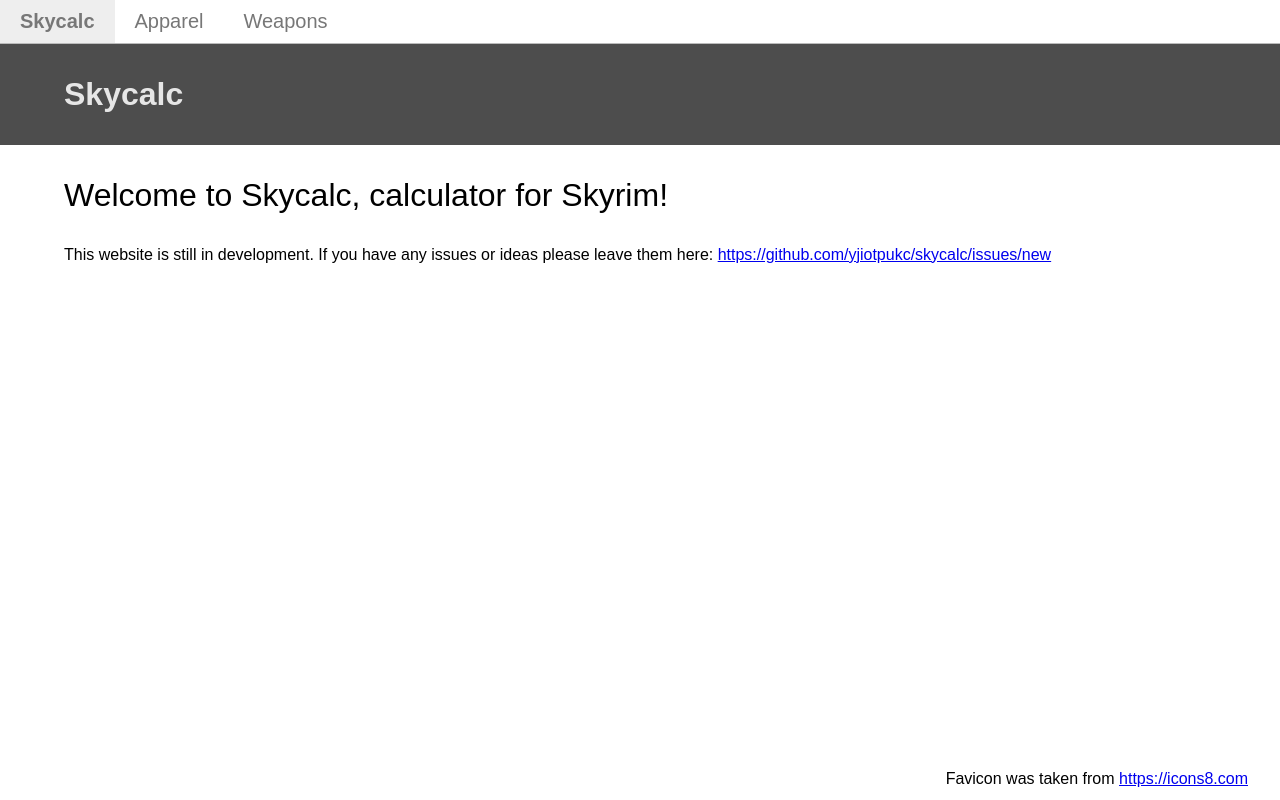
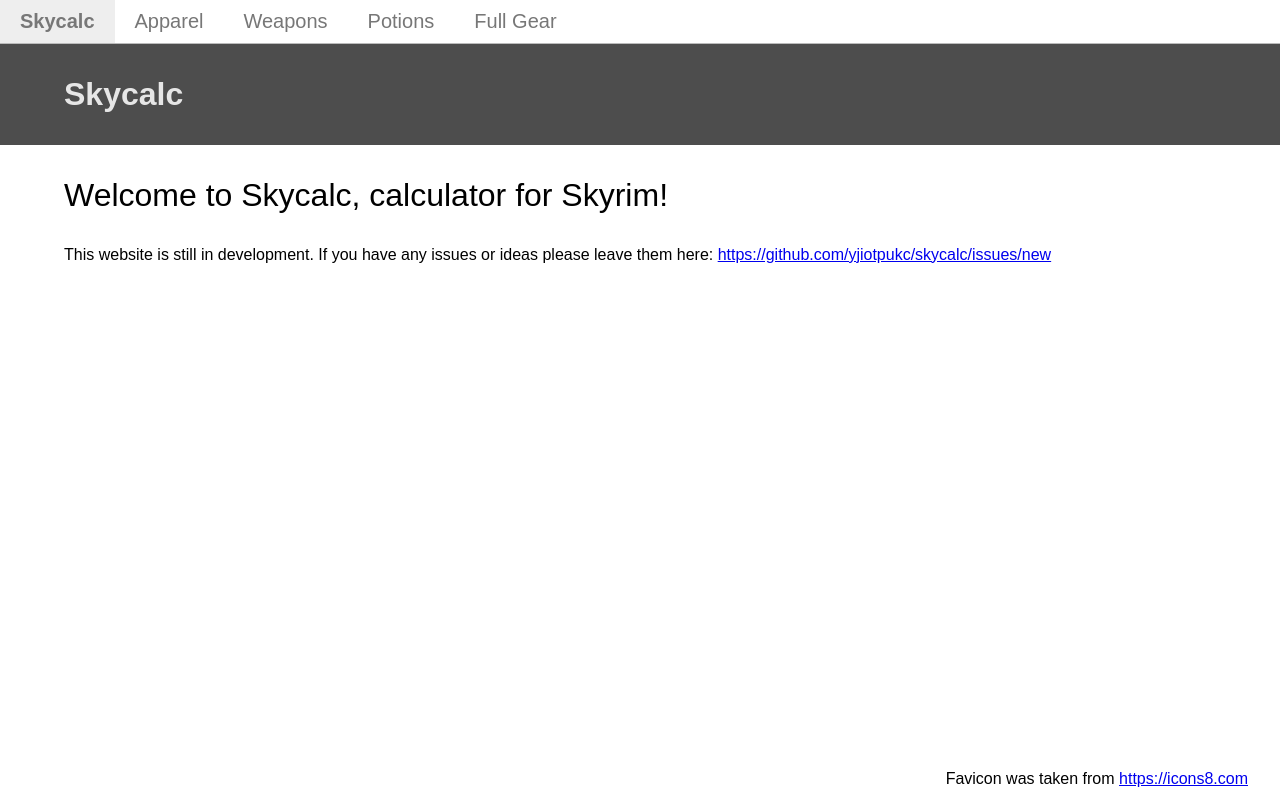
Before and after one commit to yjiotpukc/skycalc, a Vue app: page / in a window 1280 px wide. Built offline with nearby package versions, Linux system fonts and the light colour scheme.

Commit message:
Adds links to potions and gear pages

```diff
--- a/src/App.vue
+++ b/src/App.vue
@@ -14,6 +14,8 @@
       <ul class="pure-menu-list">
         <MenuLink to="/apparel" />
         <MenuLink to="/weapons" />
+        <MenuLink to="/potions" />
+        <MenuLink to="/gear" />
       </ul>
     </nav>
   </header>
```
